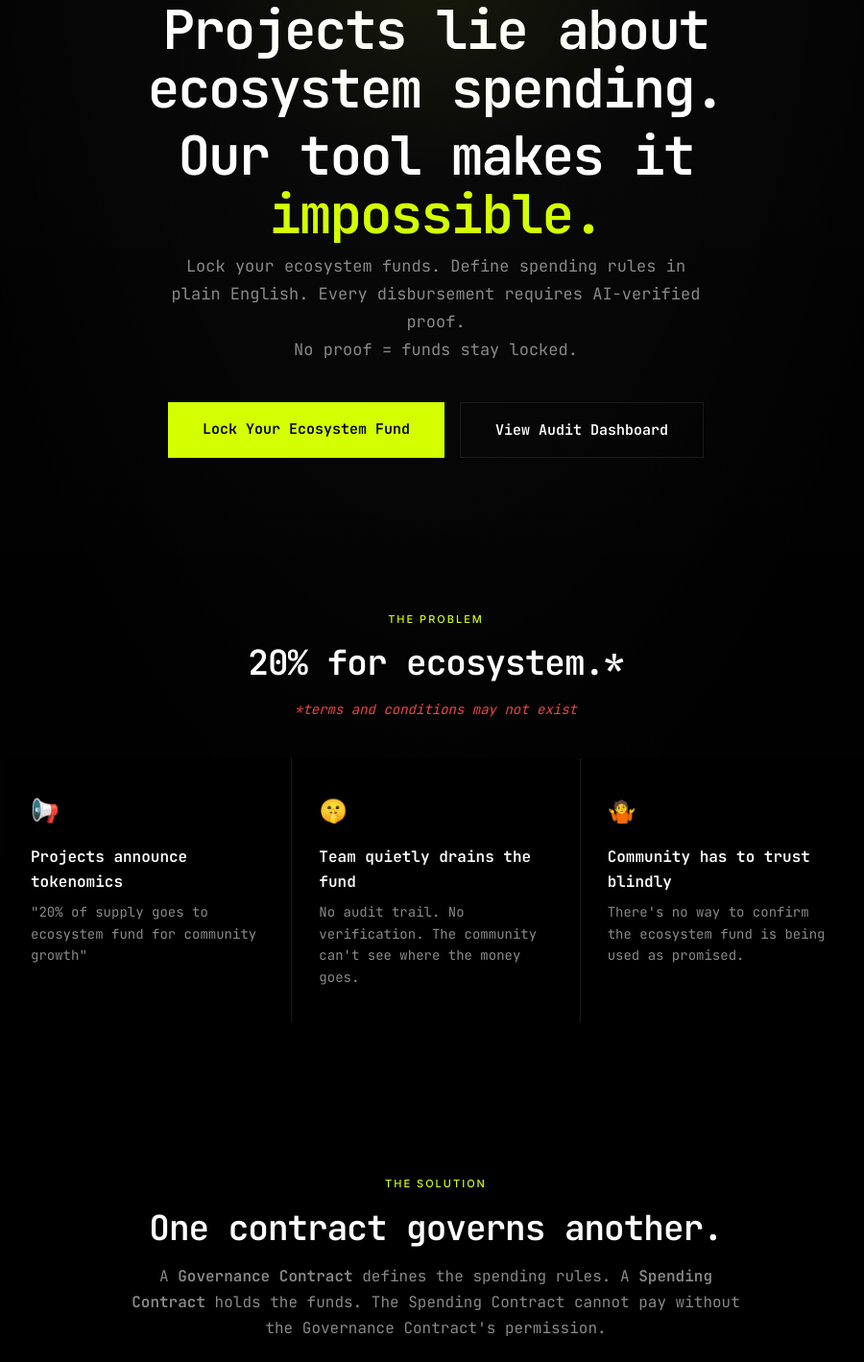
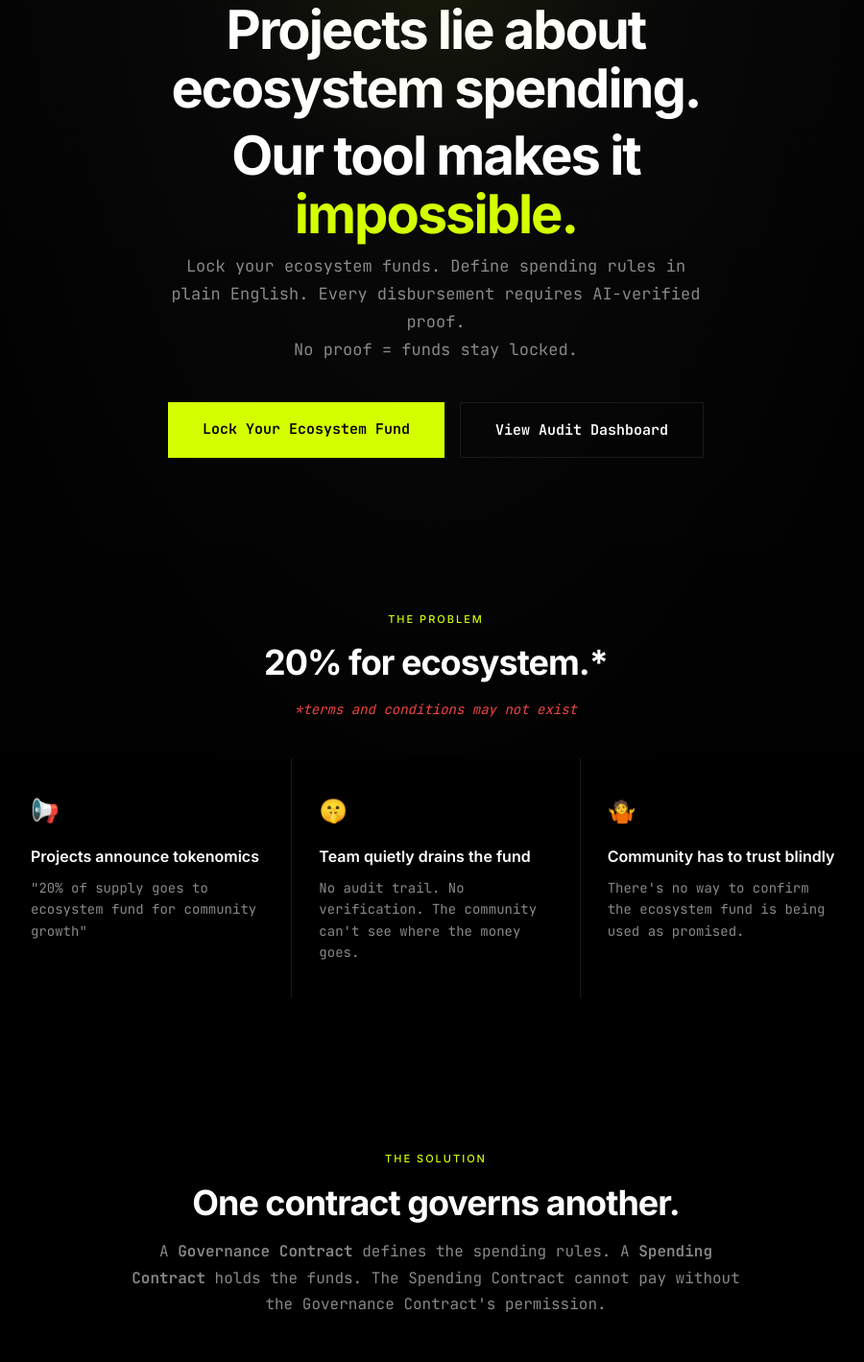
Before and after one commit to latiblack/ecosystem-fund-guardian, a React (Vite) app in the folder frontend/: page / in a window 1280 px wide. Shown: the part 220-1639 px from the top of the page at 96% size, without its empty margins (186-1086 px from the left). Built offline with nearby package versions, Linux system fonts and the light colour scheme; no server answers.

Commit message:
fix: headings use Inter, body uses JetBrains Mono

```diff
--- a/frontend/src/index.css
+++ b/frontend/src/index.css
@@ -130,7 +130,7 @@ body {
 }
 
 .hero h1 {
-  font-family: var(--font-body);
+  font-family: var(--font-heading);
   font-size: 56px;
   font-weight: 700;
   line-height: 1.1;
@@ -183,7 +183,7 @@ body {
 }
 
 .section h2 {
-  font-family: var(--font-body);
+  font-family: var(--font-heading);
   font-size: 36px;
   font-weight: 700;
   margin-bottom: 16px;
@@ -228,7 +228,7 @@ body {
 }
 
 .problem-card h3 {
-  font-family: var(--font-body);
+  font-family: var(--font-heading);
   font-size: 16px;
   font-weight: 600;
   margin-bottom: 8px;
@@ -282,7 +282,7 @@ body {
 }
 
 .flow-content h3 {
-  font-family: var(--font-body);
+  font-family: var(--font-heading);
   font-size: 15px;
   font-weight: 600;
   margin-bottom: 4px;
@@ -317,7 +317,7 @@ body {
 }
 
 .feature-card h3 {
-  font-family: var(--font-body);
+  font-family: var(--font-heading);
   font-size: 15px;
   font-weight: 600;
   margin-bottom: 8px;
@@ -346,7 +346,7 @@ body {
 }
 
 .usecase-card h3 {
-  font-family: var(--font-body);
+  font-family: var(--font-heading);
   font-size: 14px;
   font-weight: 600;
   margin-bottom: 8px;
@@ -380,7 +380,7 @@ body {
 }
 
 .cta-section h2 {
-  font-family: var(--font-body);
+  font-family: var(--font-heading);
   font-size: 40px;
   font-weight: 700;
   margin-bottom: 16px;
@@ -424,7 +424,7 @@ body {
 }
 
 .card h2 {
-  font-family: var(--font-body);
+  font-family: var(--font-heading);
   font-size: 16px;
   font-weight: 600;
   margin-bottom: 16px;
```
